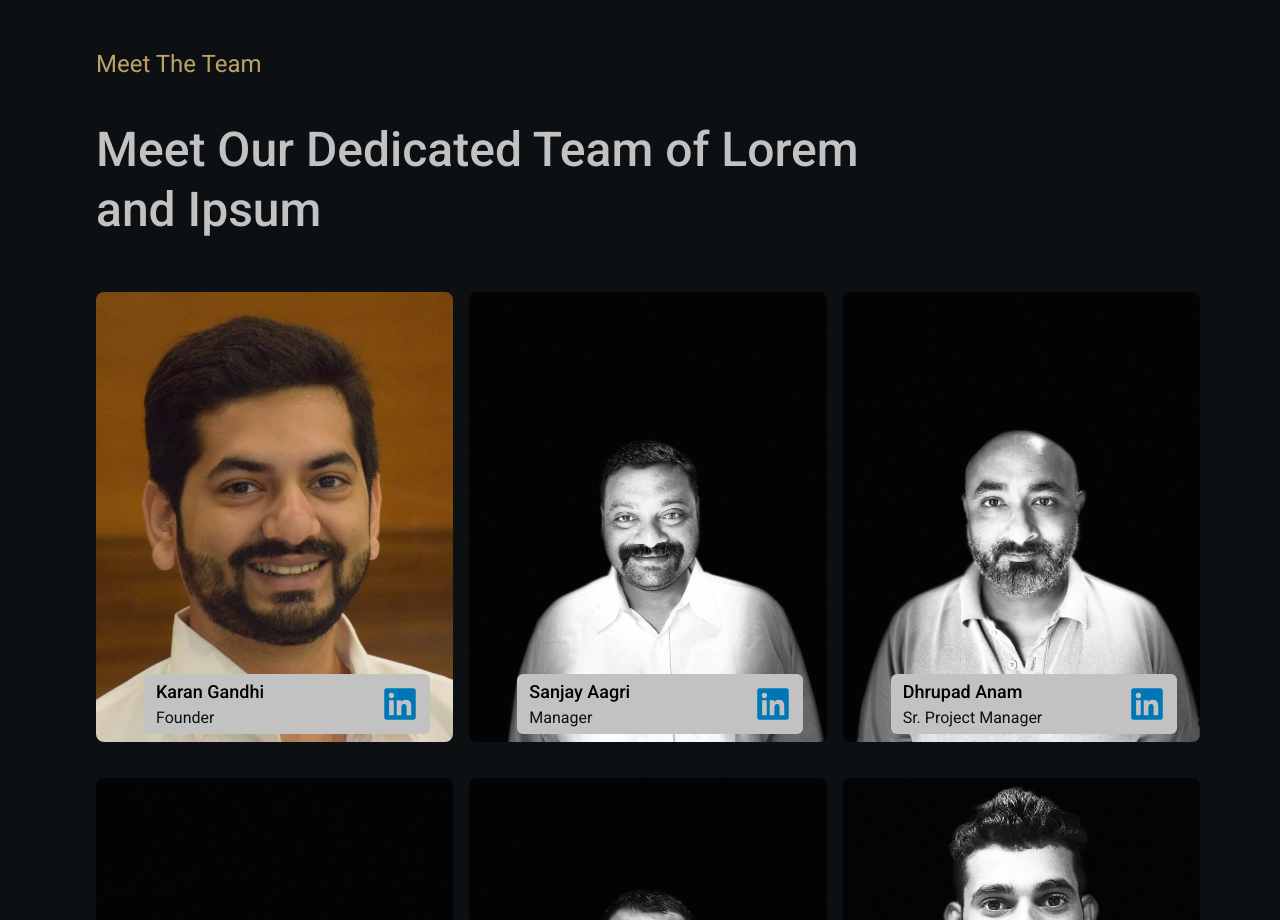
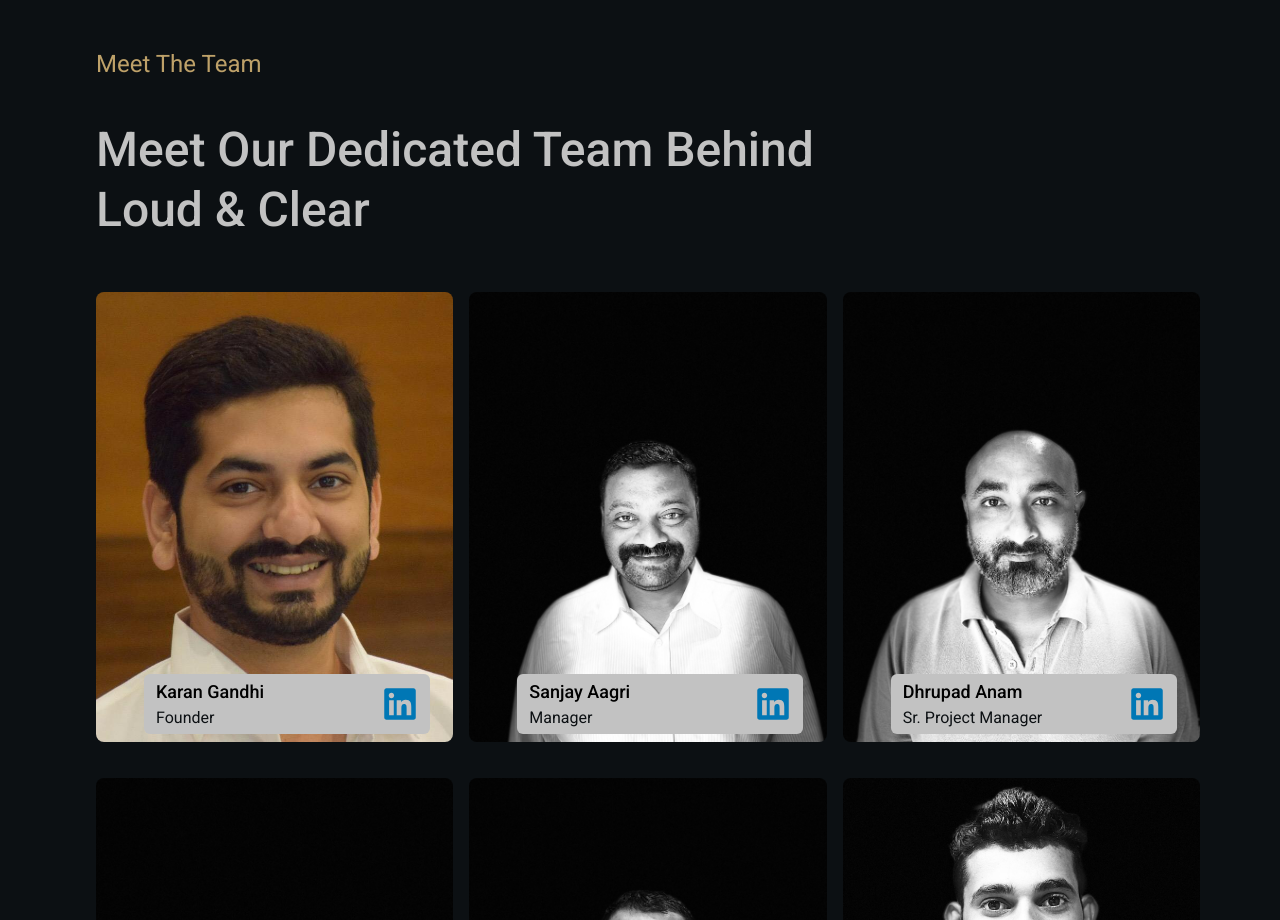
Before and after one commit to Loudandclear2024/Website, a Next.js app: page /about in a window 1280 px wide. Shown: the part 900-1820 px from the top of the page. Built offline with nearby package versions, Linux system fonts and the light colour scheme.

Commit message:
fix: minor content in about

```diff
--- a/src/app/about/page.js
+++ b/src/app/about/page.js
@@ -119,7 +119,7 @@ export default function About() {
           <h3 className="text-secondary text-xl lg:text-2xl">Meet The Team</h3>
 
           <h1 className="text-light-gray font-medium text-3xl mt-5 lg:text-5xl lg:leading-tight lg:w-4/5 mlg:w-3/4 2xl:w-1/2 lg:mt-10">
-            Meet Our Dedicated Team of Lorem and Ipsum
+            Meet Our Dedicated Team Behind Loud & Clear
           </h1>
 
           {/* All Images */}
```
